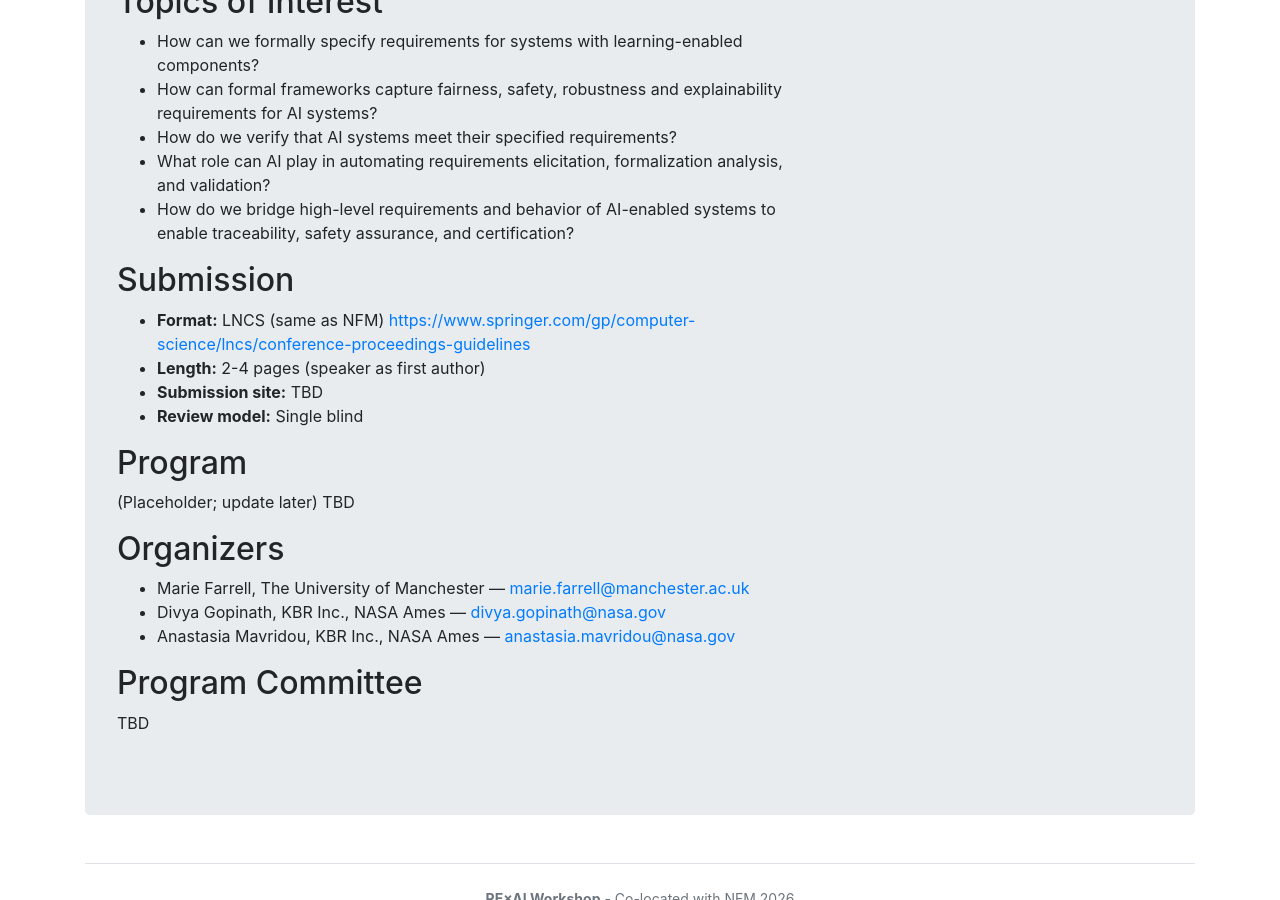
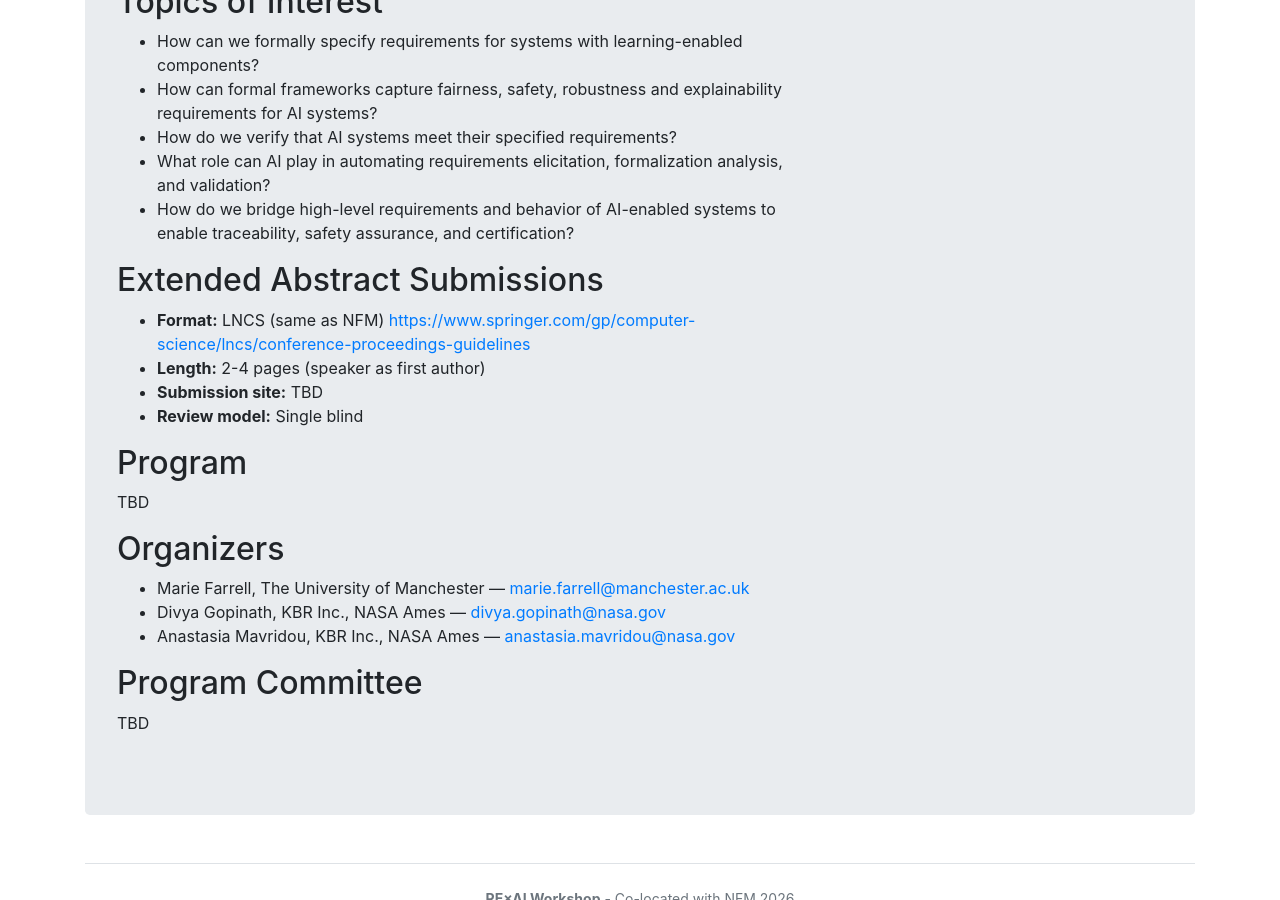
Before and after one commit to nfm2026/nfm2026.github.io, a Jekyll site: the page workshop/RExAI_workshop_wepage_NFM_repo.html, which Jekyll copies as it is, in a window 1280 px wide and 900 px high, scrolled down 1159 px. Built offline with Jekyll 4.4.1, drawn with Linux system fonts in a browser that asks for light colours.

Commit message:
Update RExAI_workshop_wepage_NFM_repo.html

```diff
--- a/workshop/RExAI_workshop_wepage_NFM_repo.html
+++ b/workshop/RExAI_workshop_wepage_NFM_repo.html
@@ -130,7 +130,7 @@
             <li>How do we bridge high-level requirements and behavior of AI-enabled systems to enable traceability, safety assurance, and certification?</li>
           </ul>
 
-          <h2>Submission</h2>
+          <h2>Extended Abstract Submissions</h2>
           <ul>
             <li><strong>Format:</strong> LNCS (same as NFM) <a href="https://www.springer.com/gp/computer-science/lncs/conference-proceedings-guidelines">https://www.springer.com/gp/computer-science/lncs/conference-proceedings-guidelines</a> </li>
             <li><strong>Length:</strong> 2-4 pages (speaker as first author)</li>
@@ -139,7 +139,7 @@
           </ul>
 
           <h2>Program</h2>
-          <p>(Placeholder; update later) TBD</p>
+          <p>TBD</p>
 
           <h2>Organizers</h2>
           <ul>
```
